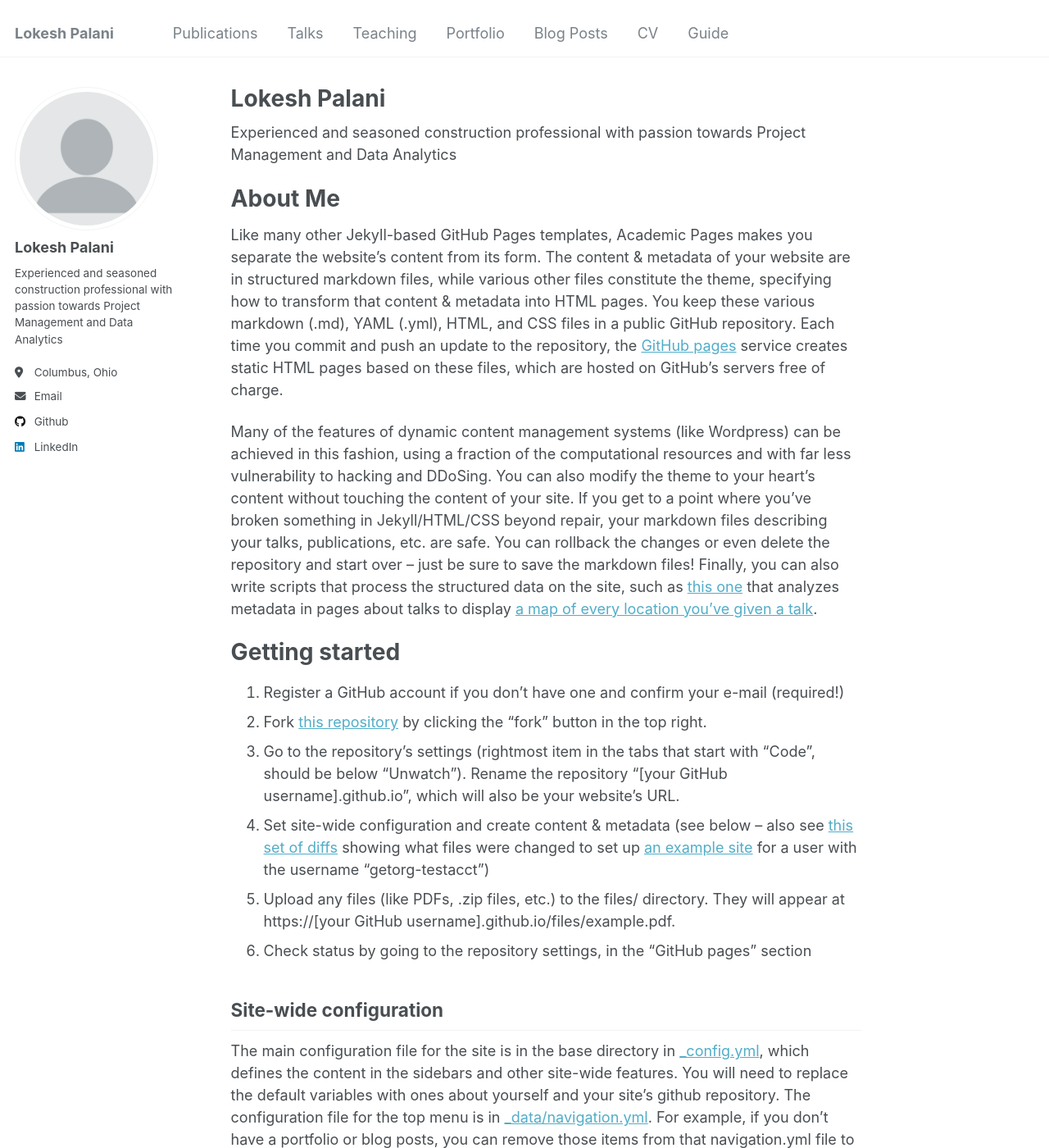
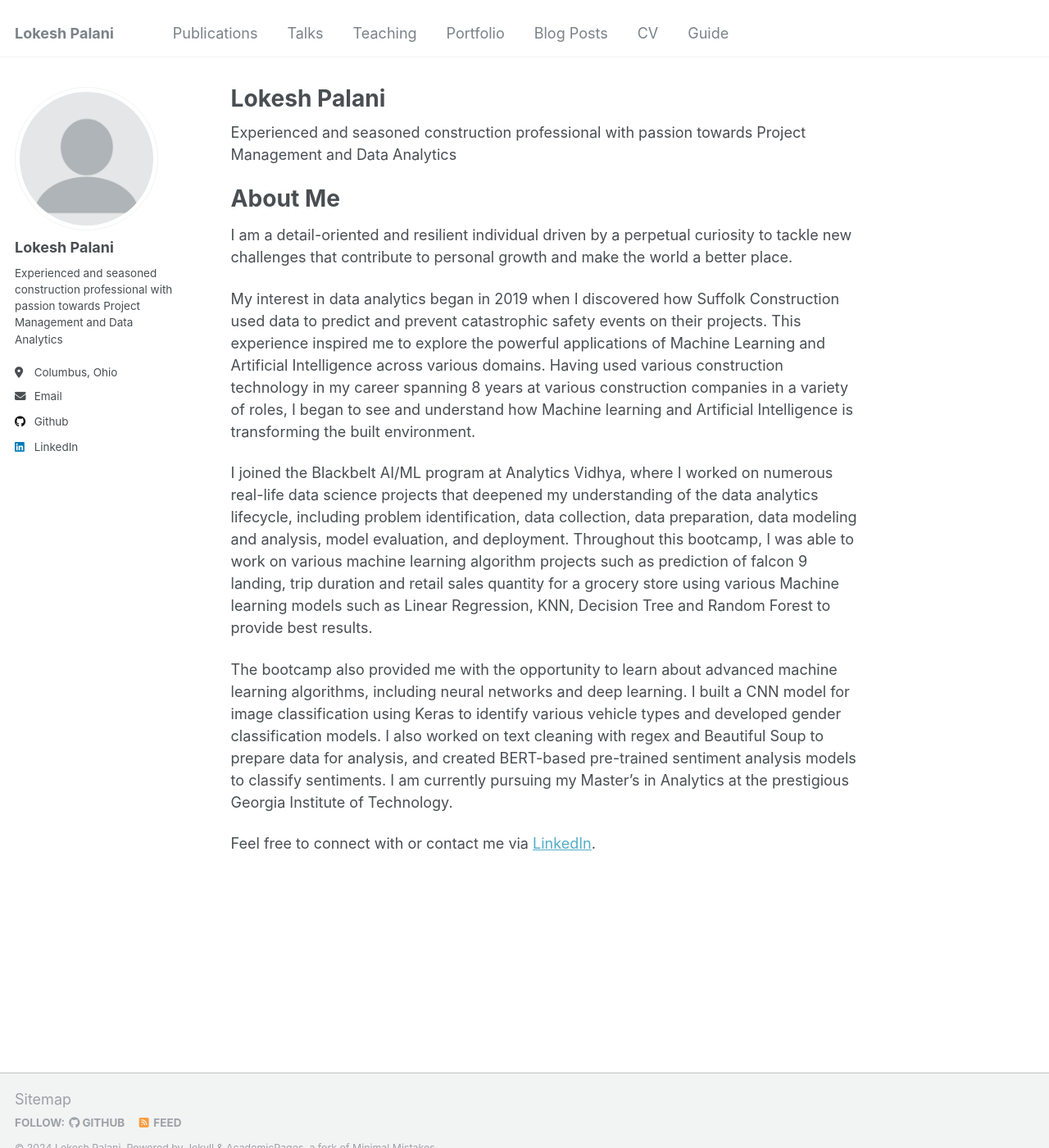
Before and after one commit to Coolinglass/coolinglass.github.io, a Jekyll site: the page built from _pages/about.md, in a window 1280 px wide and 1400 px high. Shown: the whole window at 82% size. Built offline with Jekyll 4.4.1, drawn with Linux system fonts in a browser that asks for light colours; some of the changed text lies outside the part shown.

Commit message:
Update about.md

```diff
--- a/_pages/about.md
+++ b/_pages/about.md
@@ -11,39 +11,12 @@ Experienced and seasoned construction professional with passion towards Project
 
 About Me
 ======
-Like many other Jekyll-based GitHub Pages templates, Academic Pages makes you separate the website's content from its form. The content & metadata of your website are in structured markdown files, while various other files constitute the theme, specifying how to transform that content & metadata into HTML pages. You keep these various markdown (.md), YAML (.yml), HTML, and CSS files in a public GitHub repository. Each time you commit and push an update to the repository, the [GitHub pages](https://pages.github.com/) service creates static HTML pages based on these files, which are hosted on GitHub's servers free of charge.
+I am a detail-oriented and resilient individual driven by a perpetual curiosity to tackle new challenges that contribute to personal growth and make the world a better place.
 
-Many of the features of dynamic content management systems (like Wordpress) can be achieved in this fashion, using a fraction of the computational resources and with far less vulnerability to hacking and DDoSing. You can also modify the theme to your heart's content without touching the content of your site. If you get to a point where you've broken something in Jekyll/HTML/CSS beyond repair, your markdown files describing your talks, publications, etc. are safe. You can rollback the changes or even delete the repository and start over -- just be sure to save the markdown files! Finally, you can also write scripts that process the structured data on the site, such as [this one](https://github.com/academicpages/academicpages.github.io/blob/master/talkmap.ipynb) that analyzes metadata in pages about talks to display [a map of every location you've given a talk](https://academicpages.github.io/talkmap.html).
+My interest in data analytics began in 2019 when I discovered how Suffolk Construction used data to predict and prevent catastrophic safety events on their projects. This experience inspired me to explore the powerful applications of Machine Learning and Artificial Intelligence across various domains. Having used various construction technology in my career spanning 8 years at various construction companies in a variety of roles, I began to see and understand how Machine learning and Artificial Intelligence is transforming the built environment.
 
-Getting started
-======
-1. Register a GitHub account if you don't have one and confirm your e-mail (required!)
-1. Fork [this repository](https://github.com/academicpages/academicpages.github.io) by clicking the "fork" button in the top right.
-1. Go to the repository's settings (rightmost item in the tabs that start with "Code", should be below "Unwatch"). Rename the repository "[your GitHub username].github.io", which will also be your website's URL.
-1. Set site-wide configuration and create content & metadata (see below -- also see [this set of diffs](http://archive.is/3TPas) showing what files were changed to set up [an example site](https://getorg-testacct.github.io) for a user with the username "getorg-testacct")
-1. Upload any files (like PDFs, .zip files, etc.) to the files/ directory. They will appear at https://[your GitHub username].github.io/files/example.pdf.
-1. Check status by going to the repository settings, in the "GitHub pages" section
+I joined the Blackbelt AI/ML program at Analytics Vidhya, where I worked on numerous real-life data science projects that deepened my understanding of the data analytics lifecycle, including problem identification, data collection, data preparation, data modeling and analysis, model evaluation, and deployment. Throughout this bootcamp, I was able to work on various machine learning algorithm projects such as prediction of falcon 9 landing, trip duration and retail sales quantity for a grocery store using various Machine learning models such as Linear Regression, KNN, Decision Tree and Random Forest to provide best results.
 
-Site-wide configuration
-------
-The main configuration file for the site is in the base directory in [_config.yml](https://github.com/academicpages/academicpages.github.io/blob/master/_config.yml), which defines the content in the sidebars and other site-wide features. You will need to replace the default variables with ones about yourself and your site's github repository. The configuration file for the top menu is in [_data/navigation.yml](https://github.com/academicpages/academicpages.github.io/blob/master/_data/navigation.yml). For example, if you don't have a portfolio or blog posts, you can remove those items from that navigation.yml file to remove them from the header.
+The bootcamp also provided me with the opportunity to learn about advanced machine learning algorithms, including neural networks and deep learning. I built a CNN model for image classification using Keras to identify various vehicle types and developed gender classification models. I also worked on text cleaning with regex and Beautiful Soup to prepare data for analysis, and created BERT-based pre-trained sentiment analysis models to classify sentiments. I am currently pursuing my Master’s in Analytics at the prestigious Georgia Institute of Technology.
 
-Create content & metadata
-------
-For site content, there is one markdown file for each type of content, which are stored in directories like _publications, _talks, _posts, _teaching, or _pages. For example, each talk is a markdown file in the [_talks directory](https://github.com/academicpages/academicpages.github.io/tree/master/_talks). At the top of each markdown file is structured data in YAML about the talk, which the theme will parse to do lots of cool stuff. The same structured data about a talk is used to generate the list of talks on the [Talks page](https://academicpages.github.io/talks), each [individual page](https://academicpages.github.io/talks/2012-03-01-talk-1) for specific talks, the talks section for the [CV page](https://academicpages.github.io/cv), and the [map of places you've given a talk](https://academicpages.github.io/talkmap.html) (if you run this [python file](https://github.com/academicpages/academicpages.github.io/blob/master/talkmap.py) or [Jupyter notebook](https://github.com/academicpages/academicpages.github.io/blob/master/talkmap.ipynb), which creates the HTML for the map based on the contents of the _talks directory).
-
-**Markdown generator**
-
-I have also created [a set of Jupyter notebooks](https://github.com/academicpages/academicpages.github.io/tree/master/markdown_generator
-) that converts a CSV containing structured data about talks or presentations into individual markdown files that will be properly formatted for the Academic Pages template. The sample CSVs in that directory are the ones I used to create my own personal website at stuartgeiger.com. My usual workflow is that I keep a spreadsheet of my publications and talks, then run the code in these notebooks to generate the markdown files, then commit and push them to the GitHub repository.
-
-How to edit your site's GitHub repository
-------
-Many people use a git client to create files on their local computer and then push them to GitHub's servers. If you are not familiar with git, you can directly edit these configuration and markdown files directly in the github.com interface. Navigate to a file (like [this one](https://github.com/academicpages/academicpages.github.io/blob/master/_talks/2012-03-01-talk-1.md) and click the pencil icon in the top right of the content preview (to the right of the "Raw | Blame | History" buttons). You can delete a file by clicking the trashcan icon to the right of the pencil icon. You can also create new files or upload files by navigating to a directory and clicking the "Create new file" or "Upload files" buttons.
-
-Example: editing a markdown file for a talk
-![Editing a markdown file for a talk](/images/editing-talk.png)
-
-For more info
-------
-More info about configuring Academic Pages can be found in [the guide](https://academicpages.github.io/markdown/). The [guides for the Minimal Mistakes theme](https://mmistakes.github.io/minimal-mistakes/docs/configuration/) (which this theme was forked from) might also be helpful.
+Feel free to connect with or contact me via [LinkedIn](https://www.linkedin.com/in/plokesh/).
```
